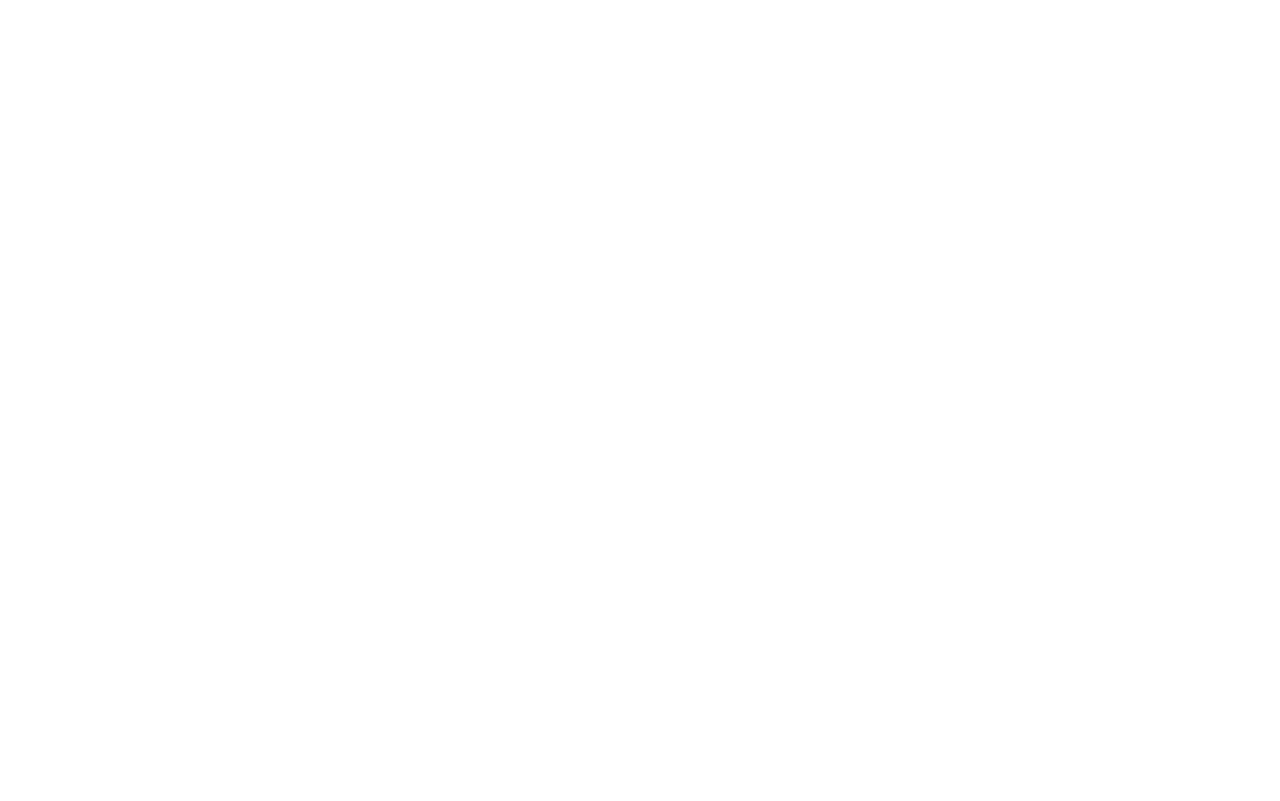
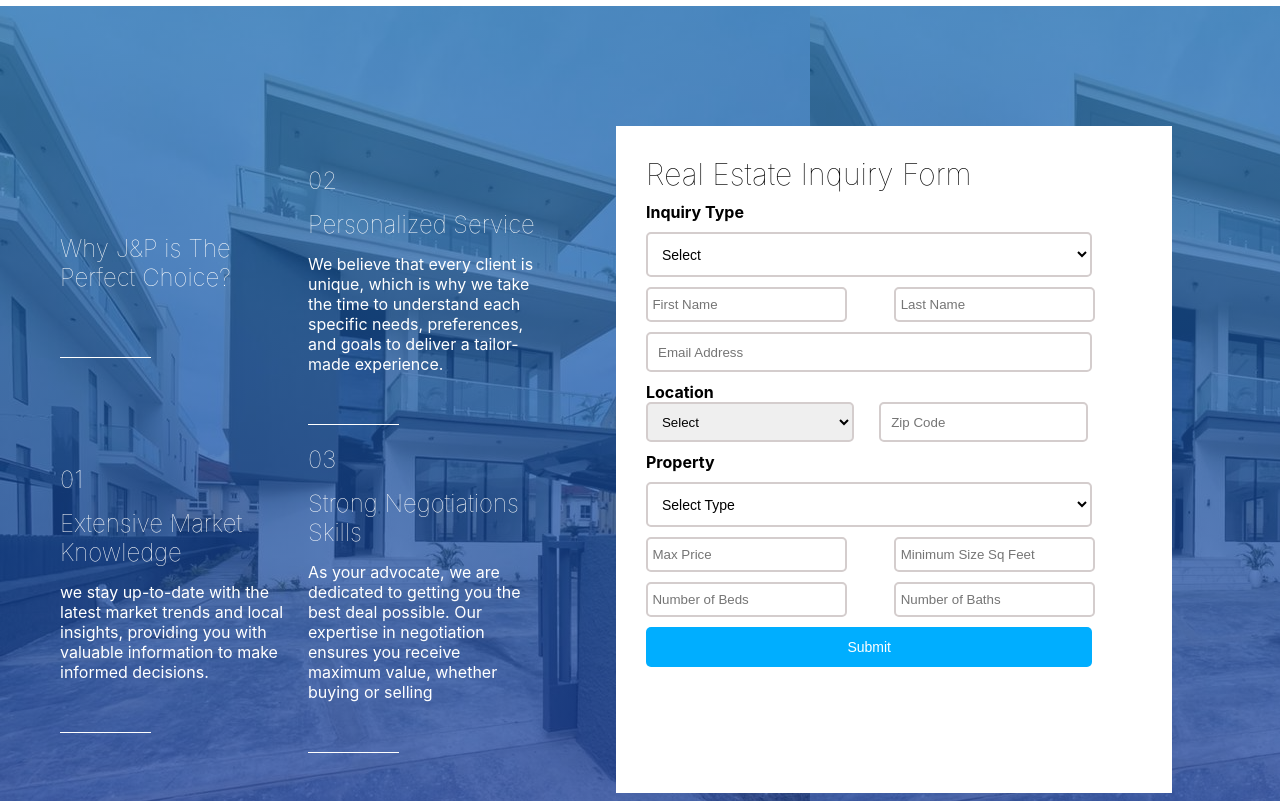
Before and after one commit to SudoSantos/joy-peace-realty, a React (Create React App) app: page / in a window 1280 px wide. Shown: the part 2620-3421 px from the top of the page. Before the commit the page ends 2626 px from the top, so only its background shows below. Built offline with nearby package versions, Linux system fonts and the light colour scheme.

Commit message:
Form section added

```diff
--- a/src/App.js
+++ b/src/App.js
@@ -2,6 +2,7 @@
 import Hero from './components/Hero/Hero';
 import FeaturedP from './components/FeaturedP/FeaturedP';
 import Midpage from './components/Midpage/Midpage';
+import Form from './components/Form/Form';
 
 function App() {
   return (
@@ -10,6 +11,7 @@
       <Hero/>
       <FeaturedP/>
       <Midpage/>
+      <Form></Form>
     </div>
   );
 }
--- /dev/null
+++ b/src/components/Form/Form.css
@@ -0,0 +1,140 @@
+.big-container{
+    width: 100%;
+    height: 1000px;
+    background-image: linear-gradient(rgba(31, 109, 173, 0.7),rgba(18, 44, 150, 0.7)), url(../../assets/banner.jpg)
+
+  }
+
+.parts {
+    display: flex;
+    min-height: 600px;
+    max-width: 90vw;
+    padding: 20px;
+  }
+
+
+.part {
+    flex: 1;
+    /* border: 1px solid black; */
+    padding: 30px;
+    margin-top: 100px;
+ }
+
+.part.one {
+    display: grid;
+    grid-template-columns: repeat(2, 1fr);
+    grid-template-rows: repeat(2, auto);
+  }
+
+.part.one .content {
+    display: flex;
+    flex-direction: column;
+    padding: 10px;
+    margin: auto;
+    color: white;
+  }
+
+.part.one h2 {
+    margin-bottom: 15px;
+    font-weight: lighter;
+  }
+
+.part.one p {
+    margin: 0;
+  }
+
+
+.part.two{
+    flex: 1;
+    /* border: 1px solid black; just to see the width of the  object*/
+    background-color: white;
+    transform: translateX(40px);
+  }
+
+.part.two h4{
+    margin-top: 10px;
+}
+
+.part.two .full{
+    border: 2px solid rgb(212, 205, 205);
+    background-color: white;
+    width: 90%;
+    height: 45px;
+    padding: 10px;
+    border-radius: 5px;
+    margin: 10px auto;
+    font-size: 14px;
+    padding: auto;
+}
+
+.info {
+    display: grid;
+    grid-template-columns: repeat(2, 1fr);
+    max-width: 90%;
+  }
+
+.info input {
+    width: 90%;
+    height: 35px;
+    margin-bottom: 10px;
+    border: 2px solid rgb(212, 205, 205);
+    border-radius: 5px;
+    padding-left: 2%;
+  }
+
+.info input:nth-of-type(2){
+    margin-left: 25px;
+  }
+
+.sprd select,
+.sprd input{
+    width: 42%;
+    height: 40px;
+    border: 2px solid rgb(212, 205, 205);
+    border-radius: 5px;
+}
+
+.sprd select{
+    margin-right: 25px;
+}
+
+.btn{
+    width: 90%;
+    height: 40px;
+    background-color: #00aeff;
+    border-radius: 5px;
+    color: white;
+    font-size: 14px;
+    border: none;
+}
+
+.btn:hover{
+    cursor: pointer;
+    background-color: rgba(45, 163, 237, 0.829);
+}
+
+.ldmr{
+    display: flex;
+    justify-content: center;
+    align-items: center;
+    margin-top: 50px;
+    margin-bottom: 50px;
+    height: 25px; /* Adjust as needed */
+}
+
+.ldmr button{
+    border: 1px solid #00aeff;
+    color: #00aeff;
+    width: 200px;
+    height: 40px;
+    font-size: 15px;
+    font-weight: bold;
+    border-radius: 5px;
+    cursor: pointer;
+}
+
+.ldmr button:hover{
+    background-color: #00aeff;
+    color: white;
+    transition: .2s ease-in;
+}
--- /dev/null
+++ b/src/components/Form/Form.jsx
@@ -0,0 +1,157 @@
+import React from "react";
+import "./Form.css";
+
+const Form = () => {
+  return (
+    <section class="big-container">
+      <div class="parts">
+        <div class="part one">
+          <div class="content">
+            <h2>Why J&P is The Perfect Choice?</h2>
+            <div
+              style={{
+                borderBottom: "1px solid white",
+                width: "40%",
+                marginTop: "50px",
+              }}
+            ></div>
+          </div>
+          <div class="content">
+            <h2>02</h2>
+            <h2>Personalized Service</h2>
+            <p>
+              We believe that every client is unique, which is why we take the
+              time to understand each specific needs, preferences, and goals to
+              deliver a tailor-made experience.{" "}
+            </p>
+            <div
+              style={{
+                borderBottom: "1px solid white",
+                width: "40%",
+                marginTop: "50px",
+              }}
+            ></div>
+          </div>
+
+          <div class="content">
+            <h2>01</h2>
+            <h2>Extensive Market Knowledge</h2>
+            <p>
+              we stay up-to-date with the latest market trends and local
+              insights, providing you with valuable information to make informed
+              decisions.
+            </p>
+            <div
+              style={{
+                borderBottom: "1px solid white",
+                width: "40%",
+                marginTop: "50px",
+              }}
+            ></div>
+          </div>
+
+          <div class="content">
+            <h2>03</h2>
+            <h2>Strong Negotiations Skills</h2>
+            <p>
+              As your advocate, we are dedicated to getting you the best deal
+              possible. Our expertise in negotiation ensures you receive maximum
+              value, whether buying or selling
+            </p>
+            <div
+              style={{
+                borderBottom: "1px solid white",
+                width: "40%",
+                marginTop: "50px",
+              }}
+            ></div>
+          </div>
+        </div>
+
+        <div class="part two">
+          <form action="">
+            <h3 style={{ fontSize: "30px", fontWeight: "lighter" }}>
+              Real Estate Inquiry Form
+            </h3>
+            <h4>Inquiry Type</h4>
+            <select name="" class="full" id="inq-type">
+              <option value="" disabled selected>
+                Select
+              </option>
+              <option value="">Purchase</option>
+              <option value="">Rent</option>
+              <option value="">Sell</option>
+              <option value="">Miss</option>
+              <option value="">Evaluation</option>
+              <option value="">Mortagage</option>
+            </select>
+            <div class="info">
+              <input type="text" placeholder="First Name" />
+              <input type="text" placeholder="Last Name" />
+            </div>
+
+            <input
+              type="text"
+              style={{
+                width: "90%",
+                height: "40px",
+                border: "2px solid rgb(212, 205, 205)",
+                borderRadius: "5px",
+                paddingLeft: "10px",
+              }}
+              placeholder="Email Address"
+            />
+
+            <h4>Location</h4>
+            <div class="sprd">
+              <select name="" id="" style={{ paddingLeft: "2%" }}>
+                <option value="" disabled selected>
+                  Select
+                </option>
+                <option value="">Ajah</option>
+                <option value="">Ikoyi</option>
+                <option value="">Lagos</option>
+                <option value="">Lekki</option>
+                <option value="">Mainland</option>
+              </select>
+              <input
+                type="text"
+                style={{ paddingLeft: "2%" }}
+                placeholder="Zip Code"
+              />
+            </div>
+
+            <h4>Property</h4>
+            <select name="" class="full" id="">
+              <option value="" disabled selected>
+                Select Type
+              </option>
+              <option value="">Apartment</option>
+              <option value="">Commercial</option>
+              <option value="">Land</option>
+              <option value="">Multi Family Home</option>
+              <option value="">Office</option>
+              <option value="">Residential</option>
+            </select>
+
+            <div class="info">
+              <input type="text" placeholder="Max Price" />
+              <input type="text" placeholder="Minimum Size Sq Feet" />
+            </div>
+
+            <div class="info">
+              <input type="text" placeholder="Number of Beds" />
+              <input type="text" placeholder="Number of Baths" />
+            </div>
+
+            <button type="submit" class="btn">
+              Submit
+            </button>
+          </form>
+        </div>
+      </div>
+    </section>
+  );
+};
+
+export default Form;
```
Also changed, not shown: src/assets/banner.jpg (added).
